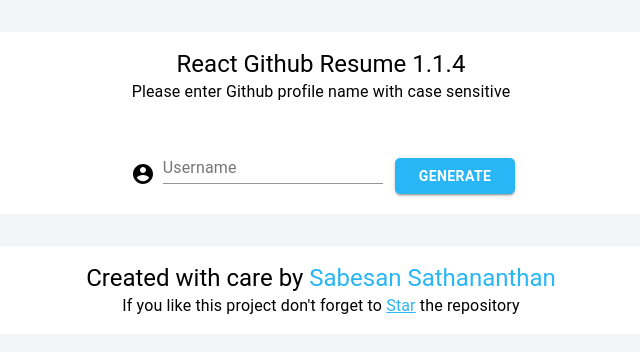
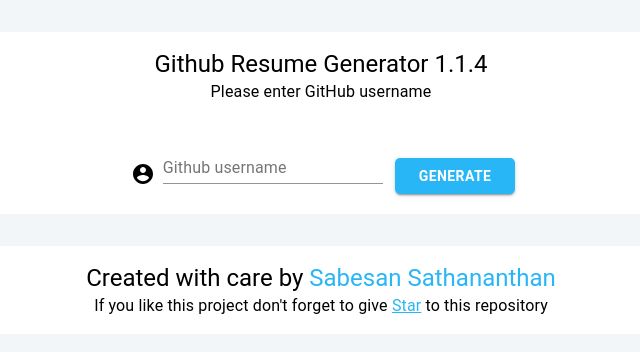
Before and after one commit to sabesansathananthan/React-GitHub-Resume, a React (Create React App) app: page / in a window 1280 px wide. Shown: the top 352 px of the page, without its empty margins (319-959 px from the left). Built offline with nearby package versions, Linux system fonts and the light colour scheme; some icons are missing.

Commit message:
Fix typo (#11)

```diff
--- a/src/components/Footer.js
+++ b/src/components/Footer.js
@@ -34,7 +34,7 @@
         </a>
       </Typography>
       <Typography variant="body1" className="description" align="center">
-        If you like this project don't forget to{" "}
+        If you like this project don't forget to give{" "}
         <a
           href="https://github.com/sabesansathananthan/React-GitHub-Resume"
           className="octicon octicon-star"
@@ -44,7 +44,7 @@
         >
           Star
         </a>{" "}
-        the repository
+        to this repository
       </Typography>
     </Grid>
   );
--- a/src/components/SearchForm.js
+++ b/src/components/SearchForm.js
@@ -52,9 +52,9 @@
               <Grid item>
                 <TextField
                   id="username"
-                  label="Username"
+                  label="Github username"
                   onChange={props.handleChange}
-                  placeholder="type in github username"
+                  placeholder="type your github username"
                   type="text"
                   className={classes.textField}
                 />
--- a/src/pages/LandingPage.js
+++ b/src/pages/LandingPage.js
@@ -47,10 +47,10 @@
           style={{ flexDirection: "column" }}
         >
           <Typography variant="h5" align="center">
-            React Github Resume {packageJson.version}
+            Github Resume Generator {packageJson.version}
           </Typography>
           <Typography variant="body1" className="description" align="center">
-            Please enter Github profile name with case sensitive
+            Please enter GitHub username
           </Typography>
 
           <SearchForm
```
Also changed, not shown: public/manifest.json, 2 other files (tests, documents, lock files or other folders).
